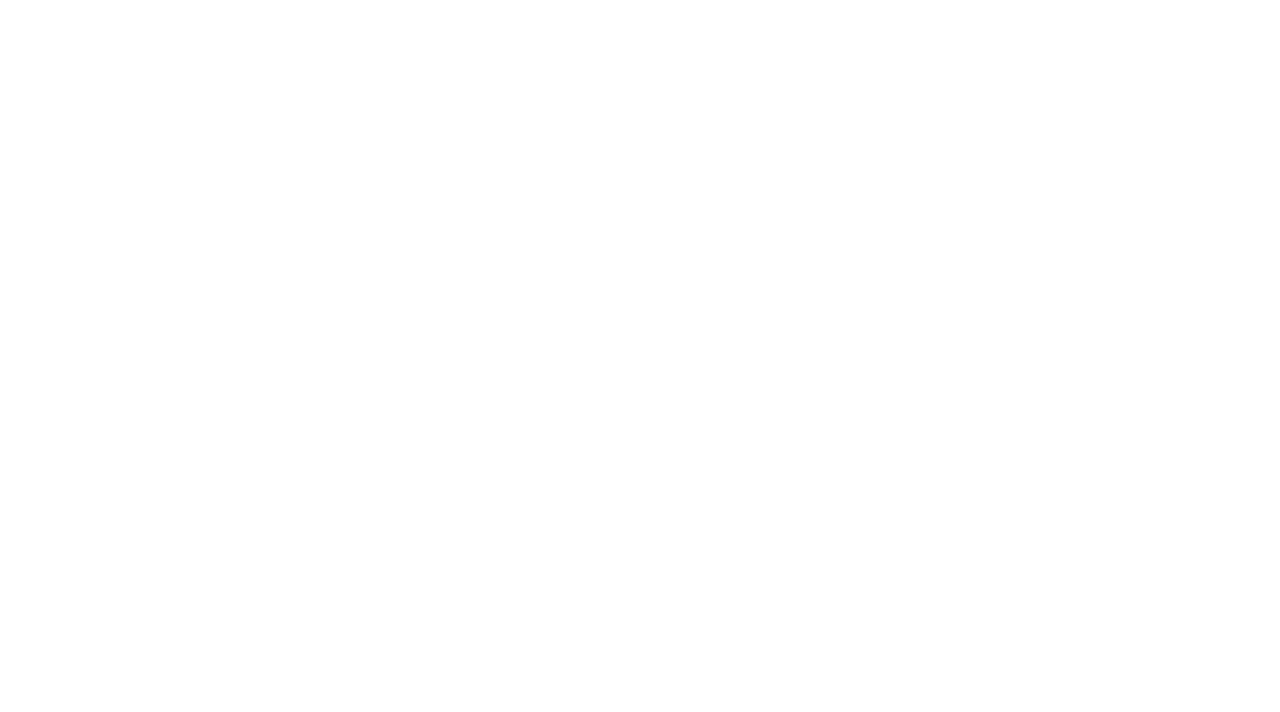
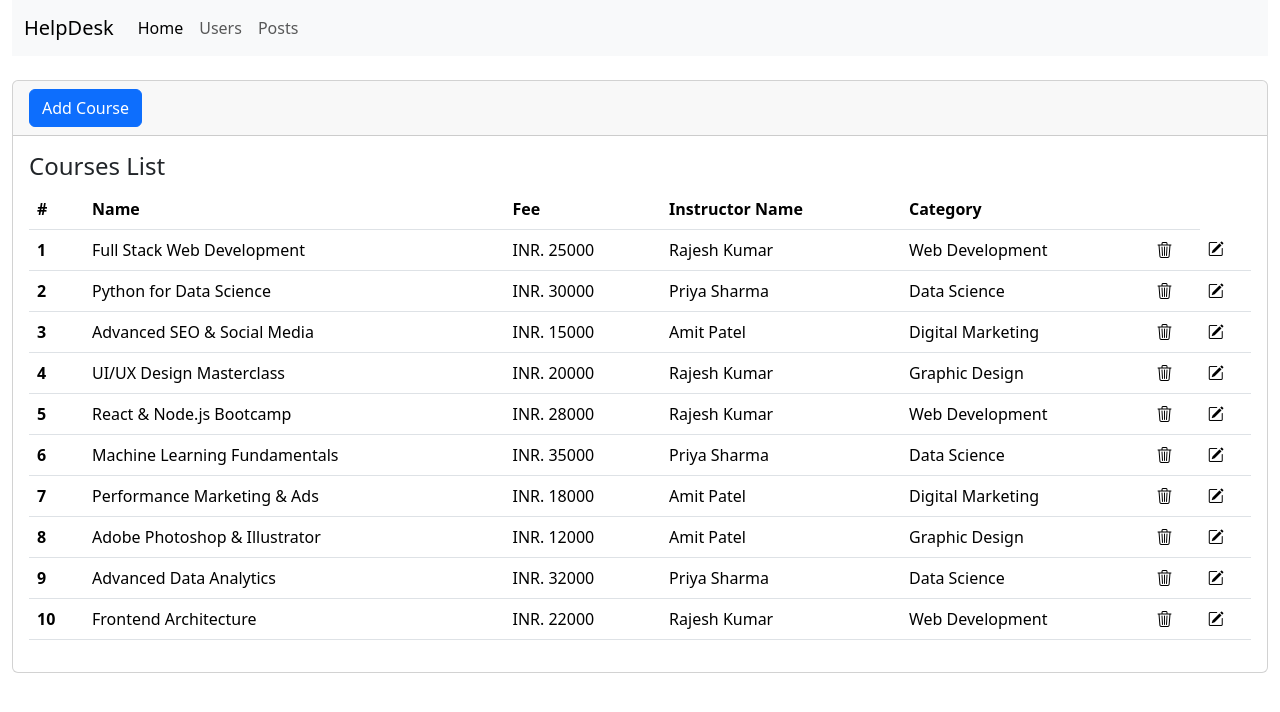
Before and after one commit to imtiyaz-hirani/hex_fsd_sept-2026, a React (Vite) app in the folder react-ui/: page / in a window 1280 px wide. Shown: the top 712 px of the page. Built offline with nearby package versions, Linux system fonts and the light colour scheme.

Commit message:
Router added

```diff
--- a/react-ui/package.json
+++ b/react-ui/package.json
@@ -11,7 +11,8 @@
   },
   "dependencies": {
     "react": "^19.3.1",
-    "react-dom": "^19.3.1"
+    "react-dom": "^19.3.1",
+    "react-router": "^7.18.5"
   },
   "devDependencies": {
     "@eslint/js": "^10.0.1",
--- a/react-ui/src/App.jsx
+++ b/react-ui/src/App.jsx
@@ -1,3 +1,4 @@
+import { Route, Routes } from "react-router"
 import AddTicket from "./components/AddTicket"
 import Auth from "./components/Auth"
 import CourseList from "./components/CourseList"
@@ -5,37 +6,31 @@ import Navbar from "./components/Navbar"
 import Nums from "./components/Nums"
 import Todos from "./components/todos"
 import UsersDashboard from "./users-cs/Dashboard"
+import PostDashboard from "./components/posts/PostDashBoard"
 
 const App = () => { //parent component
+
   return (
-    <UsersDashboard />
-    // <div className="container-fluid">
-    //   <div className="row">
-    //     <div className="col-md-10">
-    //       <Navbar />
-    //     </div>
-    //     <div className="col-md-2">
-    //       <Auth />
-    //     </div>
-    //   </div>
-    //   <div className="row">
-    //     <div className="col-md-4">
-    //       <Nums />
-    //     </div>
-    //     <div className="col-md-8">
-    //       {/* <Todos /> */}
-    //       <CourseList />
-    //     </div>
-    //   </div>
-    //   <div className="row">
-    //     <div className="col-md-4">
-    //       <AddTicket />
-    //     </div>
-    //   </div>
-    //   <div className="row">
-    //     <div className="col-md-12"></div>
-    //   </div>
-    // </div>
+    <div className="container-fluid">
+      <div className="row mb-4">
+        <div className="col-lg-12">
+          <Navbar />
+        </div>
+      </div>
+      <div className="row mt-4">
+        <div className="col-lg-12">
+          <Routes>
+        <Route path="" element={<CourseList />} />
+        <Route path="users" element={<UsersDashboard />} />
+        <Route path="posts" element={<PostDashboard />} />
+      </Routes>
+        </div>
+      </div>
+
+
+    </div>
+
+
   )
 
 }
--- a/react-ui/src/components/Navbar.jsx
+++ b/react-ui/src/components/Navbar.jsx
@@ -1,8 +1,26 @@
+import { Link } from "react-router"
+
 function Navbar() {
     return (
-        <nav className="navbar ">
+        <nav className="navbar navbar-expand-lg bg-body-tertiary">
             <div className="container-fluid">
-                <a className="navbar-brand" href="#">SupportFlow-HelpDesk</a>
+                <Link className="navbar-brand" to="">HelpDesk</Link>
+
+                <div className="collapse navbar-collapse" >
+                    <ul className="navbar-nav me-auto mb-2 mb-lg-0">
+                        <li className="nav-item">
+                            <Link className="nav-link active" aria-current="page" to="">Home</Link>
+                        </li>
+                        <li className="nav-item">
+                            <Link className="nav-link" to="/users">Users</Link>
+                        </li>
+                        <li className="nav-item">
+                            <Link className="nav-link" to="/posts">Posts</Link>
+                        </li>
+
+                    </ul>
+
+                </div>
             </div>
         </nav>
     )
--- /dev/null
+++ b/react-ui/src/components/posts/PostDashBoard.jsx
@@ -0,0 +1,9 @@
+function PostDashboard(){
+    return(
+        <div>
+
+        </div>
+    )
+}
+
+export default PostDashboard
--- a/react-ui/src/main.jsx
+++ b/react-ui/src/main.jsx
@@ -2,7 +2,10 @@
 import { createRoot } from 'react-dom/client'
 
 import App from './App.jsx'
+import { BrowserRouter } from 'react-router'
 
 createRoot(document.getElementById('root')).render(
-    <App />
+    <BrowserRouter >
+        <App />
+    </BrowserRouter>
 )
--- a/react-ui/src/users-cs/Dashboard.jsx
+++ b/react-ui/src/users-cs/Dashboard.jsx
@@ -1,7 +1,7 @@
 function UsersDashboard(){
     return (
         <div className="container-fluid">
-
+                <h1>sdjfhskdfhsdkjfh</h1>
         </div>
     )
 }
```
Also changed, not shown: 1 other file (tests, documents, lock files or other folders).
